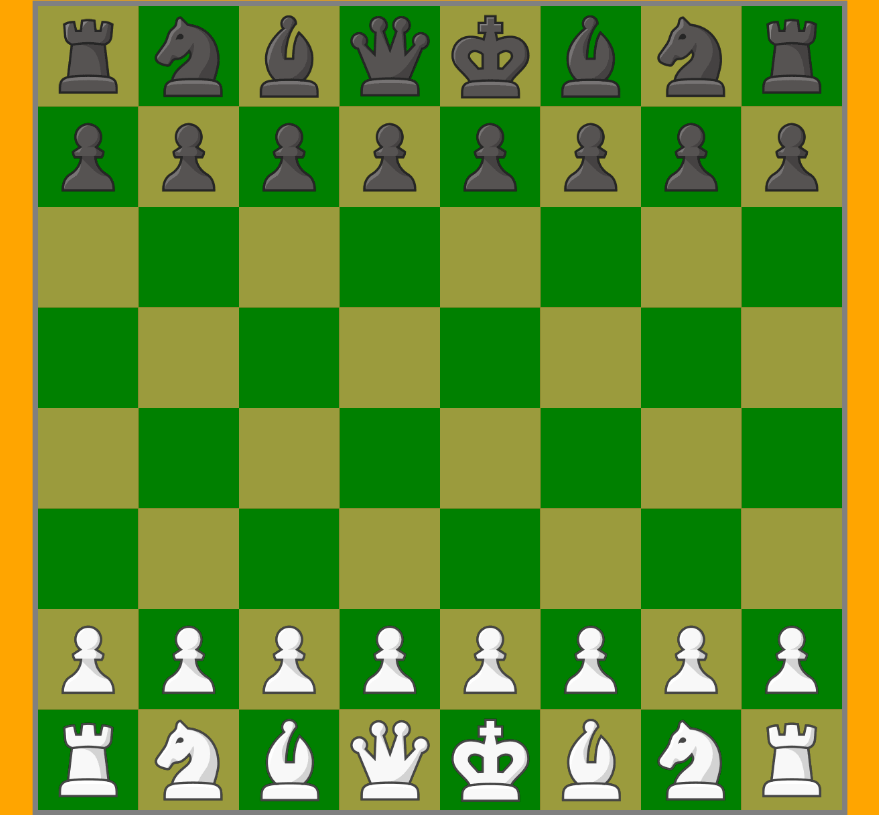
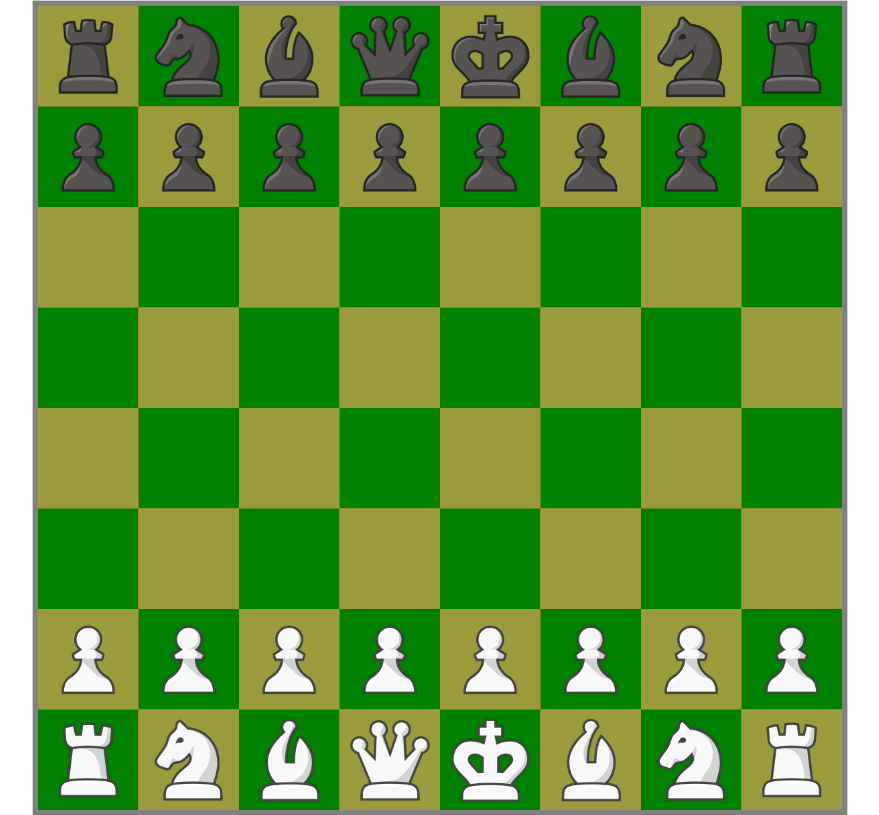
Before and after one commit to LucasBerr/Chess, a website with bundled scripts: page index.html in a window 1280 px wide. Shown: the whole page, without its empty margins (208-1087 px from the left). Built offline with nearby package versions, Linux system fonts and the light colour scheme.

Commit message:
Mudando cor de fundo para branco

```diff
--- a/style.css
+++ b/style.css
@@ -35,7 +35,7 @@ body {
   margin: 0;
   width: 100%;
   height: 100%;
-  background-color: orange;
+  background-color: white;
 }
 
 #screen {
```
